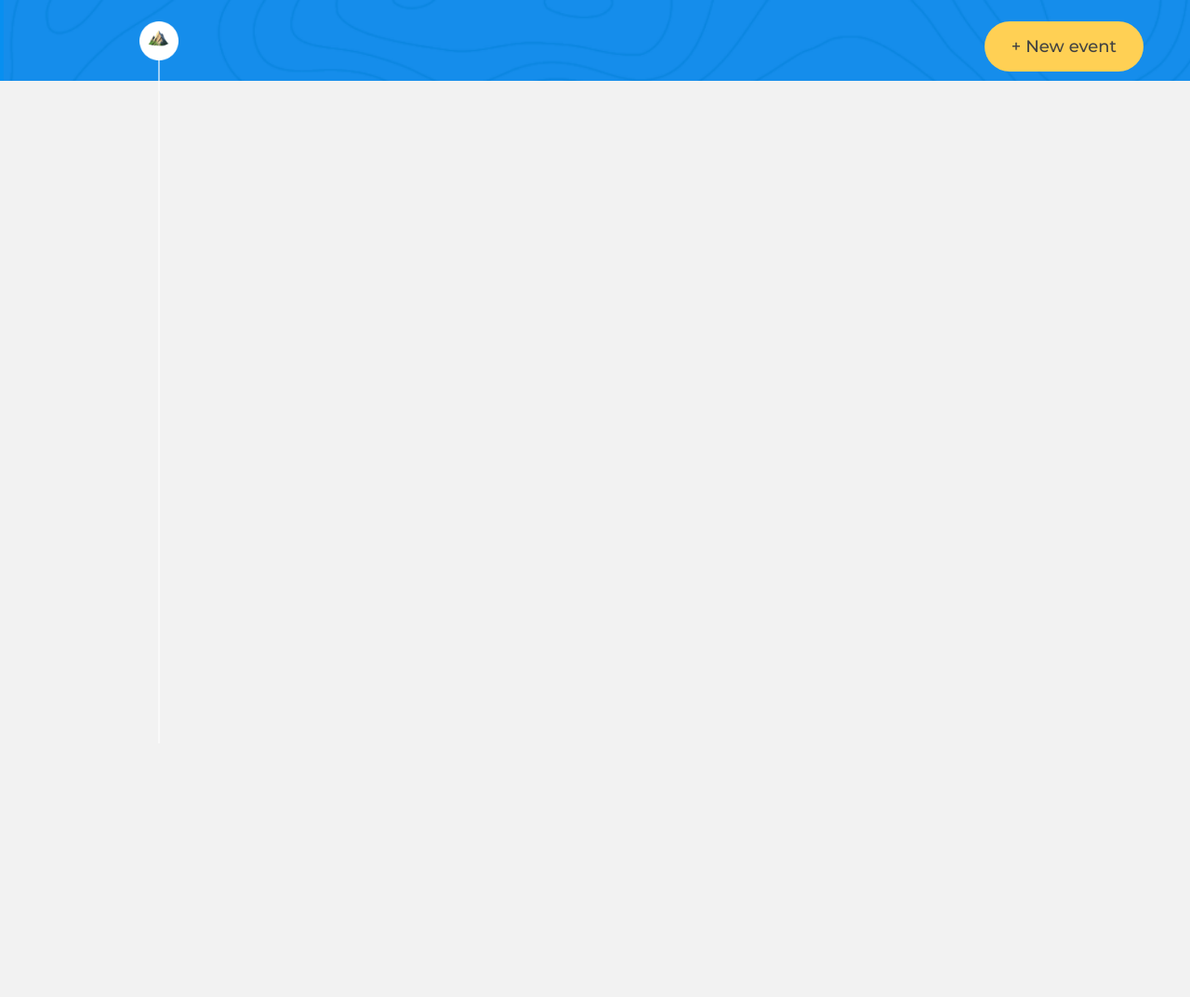
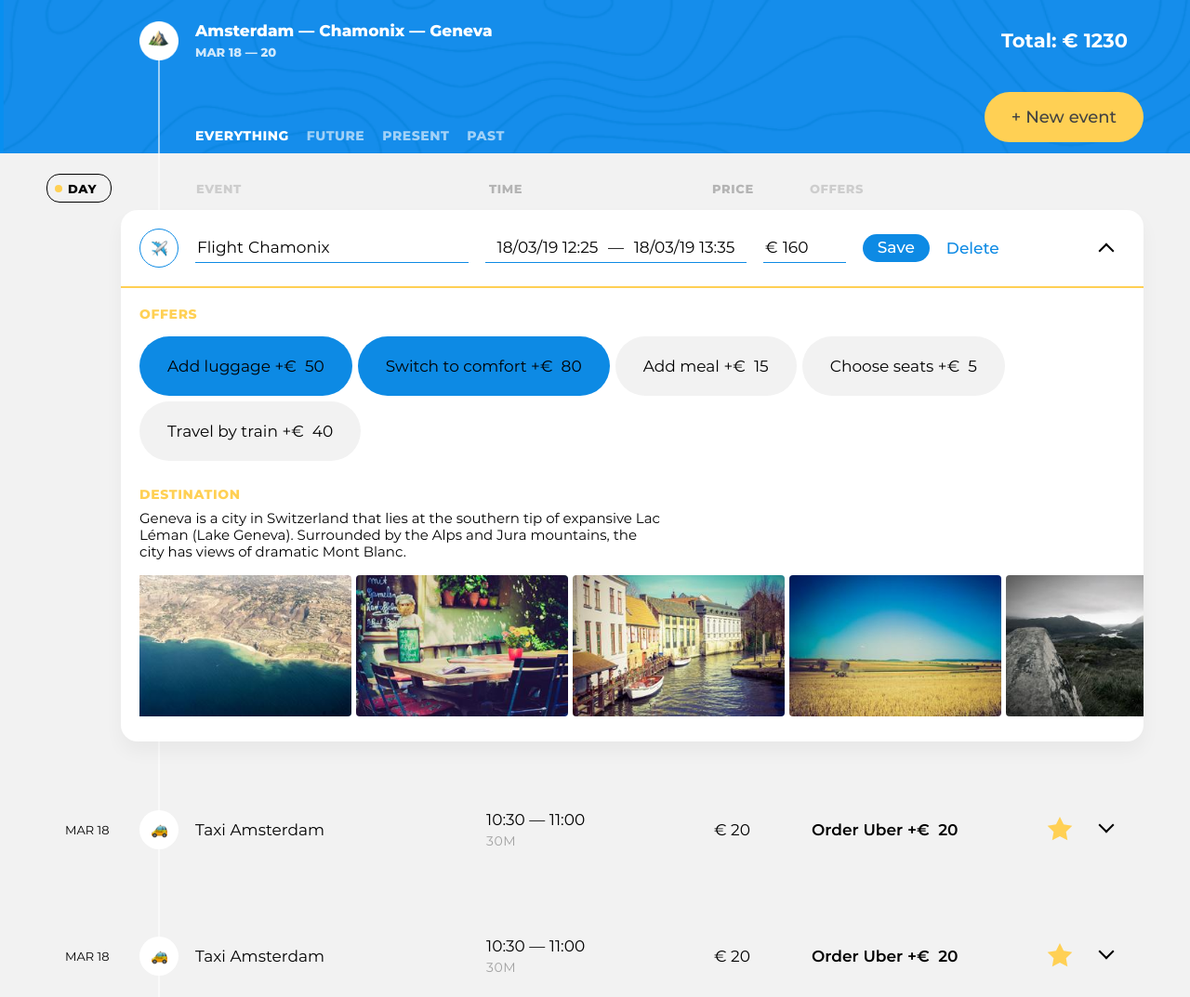
Before and after one commit to htmlacademy-ecmascript/16977-big-trip-21, a website built with webpack: page public/index.html in a window 1280 px wide. Shown: the top 1073 px of the page at 93% size. Before the commit the page ends 800 px from the top, so only its background shows below. Built offline with nearby package versions, Linux system fonts and the light colour scheme.

Commit message:
Время разбивать камни

```diff
--- a/src/main.js
+++ b/src/main.js
@@ -0,0 +1,20 @@
+import { RenderPosition, render } from './render.js';
+import WaypointInfoView from './view/waypoint-info-view.js';
+import FiltersView from './view/filters-view.js';
+import SortView from './view/sort-view.js';
+import WaypointContainerView from './view/waypoint-container-view.js';
+import BoardPresenter from './presenter/board-presenter.js';
+
+const tripMainContainer = document.querySelector('.trip-main');
+const filtersContainer = tripMainContainer.querySelector('.trip-controls__filters');
+const tripEventsContainer = document.querySelector('.trip-events');
+
+render(new WaypointInfoView(), tripMainContainer, RenderPosition.AFTERBEGIN);
+render(new FiltersView(), filtersContainer);
+render(new SortView(), tripEventsContainer);
+render(new WaypointContainerView(), tripEventsContainer);
+
+const eventListContainer = document.querySelector('.trip-events__list');
+const boardPresenter = new BoardPresenter({ boardContainer: eventListContainer });
+
+boardPresenter.init();
--- /dev/null
+++ b/src/presenter/board-presenter.js
@@ -0,0 +1,21 @@
+import { render } from '../render.js';
+import FormEditView from '../view/form-edit-view.js';
+import WaypointCardView from '../view/waypoint-card-view.js';
+
+const COUNT_CARDS = 3;
+
+export default class BoardPresenter {
+  formEdit = new FormEditView();
+
+  constructor({ boardContainer }) {
+    this.boardContainer = boardContainer;
+  }
+
+  init() {
+    render(this.formEdit, this.boardContainer);
+
+    for (let i = 0; i <= COUNT_CARDS; i++) {
+      render(new WaypointCardView(), this.boardContainer);
+    }
+  }
+}
--- a/src/render.js
+++ b/src/render.js
@@ -16,4 +16,4 @@ function render(component, container, place = RenderPosition.BEFOREEND) {
   container.insertAdjacentElement(place, component.getElement());
 }
 
-export {RenderPosition, createElement, render};
+export { RenderPosition, createElement, render };
--- /dev/null
+++ b/src/view/filters-view.js
@@ -0,0 +1,48 @@
+import { createElement } from '../render.js';
+
+const filtersTemplate = () => {
+  return (
+    `<form class="trip-filters" action="#" method="get">
+      <div class="trip-filters__filter">
+        <input id="filter-everything" class="trip-filters__filter-input  visually-hidden" type="radio" name="trip-filter" value="everything" checked="">
+        <label class="trip-filters__filter-label" for="filter-everything">Everything</label>
+      </div>
+
+      <div class="trip-filters__filter">
+        <input id="filter-future" class="trip-filters__filter-input  visually-hidden" type="radio" name="trip-filter" value="future">
+        <label class="trip-filters__filter-label" for="filter-future">Future</label>
+      </div>
+
+      <div class="trip-filters__filter">
+        <input id="filter-present" class="trip-filters__filter-input  visually-hidden" type="radio" name="trip-filter" value="present">
+        <label class="trip-filters__filter-label" for="filter-present">Present</label>
+      </div>
+
+      <div class="trip-filters__filter">
+        <input id="filter-past" class="trip-filters__filter-input  visually-hidden" type="radio" name="trip-filter" value="past">
+        <label class="trip-filters__filter-label" for="filter-past">Past</label>
+      </div>
+
+      <button class="visually-hidden" type="submit">Accept filter</button>
+    </form>`
+  );
+};
+
+
+export default class FiltersView {
+  getTemplate() {
+    return filtersTemplate();
+  }
+
+  getElement() {
+    if (!this.element) {
+      this.element = createElement(this.getTemplate());
+    }
+
+    return this.element;
+  }
+
+  removeElement() {
+    this.element = null;
+  }
+}
--- /dev/null
+++ b/src/view/form-edit-view.js
@@ -0,0 +1,189 @@
+import { createElement } from '../render.js';
+
+const templateFormEdit = () => {
+  return (
+    `<li class="trip-events__item">
+      <form class="event event--edit" action="#" method="post">
+        <header class="event__header">
+          <div class="event__type-wrapper">
+            <label class="event__type  event__type-btn" for="event-type-toggle-1">
+              <span class="visually-hidden">Choose event type</span>
+              <img class="event__type-icon" width="17" height="17" src="img/icons/flight.png" alt="Event type icon">
+            </label>
+            <input class="event__type-toggle  visually-hidden" id="event-type-toggle-1" type="checkbox">
+
+            <div class="event__type-list">
+              <fieldset class="event__type-group">
+                <legend class="visually-hidden">Event type</legend>
+
+                <div class="event__type-item">
+                  <input id="event-type-taxi-1" class="event__type-input  visually-hidden" type="radio" name="event-type" value="taxi">
+                  <label class="event__type-label  event__type-label--taxi" for="event-type-taxi-1">Taxi</label>
+                </div>
+
+                <div class="event__type-item">
+                  <input id="event-type-bus-1" class="event__type-input  visually-hidden" type="radio" name="event-type" value="bus">
+                  <label class="event__type-label  event__type-label--bus" for="event-type-bus-1">Bus</label>
+                </div>
+
+                <div class="event__type-item">
+                  <input id="event-type-train-1" class="event__type-input  visually-hidden" type="radio" name="event-type" value="train">
+                  <label class="event__type-label  event__type-label--train" for="event-type-train-1">Train</label>
+                </div>
+
+                <div class="event__type-item">
+                  <input id="event-type-ship-1" class="event__type-input  visually-hidden" type="radio" name="event-type" value="ship">
+                  <label class="event__type-label  event__type-label--ship" for="event-type-ship-1">Ship</label>
+                </div>
+
+                <div class="event__type-item">
+                  <input id="event-type-drive-1" class="event__type-input  visually-hidden" type="radio" name="event-type" value="drive">
+                  <label class="event__type-label  event__type-label--drive" for="event-type-drive-1">Drive</label>
+                </div>
+
+                <div class="event__type-item">
+                  <input id="event-type-flight-1" class="event__type-input  visually-hidden" type="radio" name="event-type" value="flight" checked="">
+                  <label class="event__type-label  event__type-label--flight" for="event-type-flight-1">Flight</label>
+                </div>
+
+                <div class="event__type-item">
+                  <input id="event-type-check-in-1" class="event__type-input  visually-hidden" type="radio" name="event-type" value="check-in">
+                  <label class="event__type-label  event__type-label--check-in" for="event-type-check-in-1">Check-in</label>
+                </div>
+
+                <div class="event__type-item">
+                  <input id="event-type-sightseeing-1" class="event__type-input  visually-hidden" type="radio" name="event-type" value="sightseeing">
+                  <label class="event__type-label  event__type-label--sightseeing" for="event-type-sightseeing-1">Sightseeing</label>
+                </div>
+
+                <div class="event__type-item">
+                  <input id="event-type-restaurant-1" class="event__type-input  visually-hidden" type="radio" name="event-type" value="restaurant">
+                  <label class="event__type-label  event__type-label--restaurant" for="event-type-restaurant-1">Restaurant</label>
+                </div>
+              </fieldset>
+            </div>
+          </div>
+
+          <div class="event__field-group  event__field-group--destination">
+            <label class="event__label  event__type-output" for="event-destination-1">
+              Flight
+            </label>
+            <input class="event__input  event__input--destination" id="event-destination-1" type="text" name="event-destination" value="Chamonix" list="destination-list-1">
+            <datalist id="destination-list-1">
+              <option value="Amsterdam"></option>
+              <option value="Geneva"></option>
+              <option value="Chamonix"></option>
+            </datalist>
+          </div>
+
+          <div class="event__field-group  event__field-group--time">
+            <label class="visually-hidden" for="event-start-time-1">From</label>
+            <input class="event__input  event__input--time" id="event-start-time-1" type="text" name="event-start-time" value="18/03/19 12:25">
+            —
+            <label class="visually-hidden" for="event-end-time-1">To</label>
+            <input class="event__input  event__input--time" id="event-end-time-1" type="text" name="event-end-time" value="18/03/19 13:35">
+          </div>
+
+          <div class="event__field-group  event__field-group--price">
+            <label class="event__label" for="event-price-1">
+              <span class="visually-hidden">Price</span>
+              €
+            </label>
+            <input class="event__input  event__input--price" id="event-price-1" type="text" name="event-price" value="160">
+          </div>
+
+          <button class="event__save-btn  btn  btn--blue" type="submit">Save</button>
+          <button class="event__reset-btn" type="reset">Delete</button>
+          <button class="event__rollup-btn" type="button">
+            <span class="visually-hidden">Open event</span>
+          </button>
+        </header>
+        <section class="event__details">
+          <section class="event__section  event__section--offers">
+            <h3 class="event__section-title  event__section-title--offers">Offers</h3>
+
+            <div class="event__available-offers">
+              <div class="event__offer-selector">
+                <input class="event__offer-checkbox  visually-hidden" id="event-offer-luggage-1" type="checkbox" name="event-offer-luggage" checked="">
+                <label class="event__offer-label" for="event-offer-luggage-1">
+                  <span class="event__offer-title">Add luggage</span>
+                  +€&nbsp;
+                  <span class="event__offer-price">50</span>
+                </label>
+              </div>
+
+              <div class="event__offer-selector">
+                <input class="event__offer-checkbox  visually-hidden" id="event-offer-comfort-1" type="checkbox" name="event-offer-comfort" checked="">
+                <label class="event__offer-label" for="event-offer-comfort-1">
+                  <span class="event__offer-title">Switch to comfort</span>
+                  +€&nbsp;
+                  <span class="event__offer-price">80</span>
+                </label>
+              </div>
+
+              <div class="event__offer-selector">
+                <input class="event__offer-checkbox  visually-hidden" id="event-offer-meal-1" type="checkbox" name="event-offer-meal">
+                <label class="event__offer-label" for="event-offer-meal-1">
+                  <span class="event__offer-title">Add meal</span>
+                  +€&nbsp;
+                  <span class="event__offer-price">15</span>
+                </label>
+              </div>
+
+              <div class="event__offer-selector">
+                <input class="event__offer-checkbox  visually-hidden" id="event-offer-seats-1" type="checkbox" name="event-offer-seats">
+                <label class="event__offer-label" for="event-offer-seats-1">
+                  <span class="event__offer-title">Choose seats</span>
+                  +€&nbsp;
+                  <span class="event__offer-price">5</span>
+                </label>
+              </div>
+
+              <div class="event__offer-selector">
+                <input class="event__offer-checkbox  visually-hidden" id="event-offer-train-1" type="checkbox" name="event-offer-train">
+                <label class="event__offer-label" for="event-offer-train-1">
+                  <span class="event__offer-title">Travel by train</span>
+                  +€&nbsp;
+                  <span class="event__offer-price">40</span>
+                </label>
+              </div>
+            </div>
+          </section>
+
+          <section class="event__section  event__section--destination">
+            <h3 class="event__section-title  event__section-title--destination">Destination</h3>
+            <p class="event__destination-description">Geneva is a city in Switzerland that lies at the southern tip of expansive Lac Léman (Lake Geneva). Surrounded by the Alps and Jura mountains, the city has views of dramatic Mont Blanc.</p>
+
+            <div class="event__photos-container">
+              <div class="event__photos-tape">
+                <img class="event__photo" src="img/photos/1.jpg" alt="Event photo">
+                <img class="event__photo" src="img/photos/2.jpg" alt="Event photo">
+                <img class="event__photo" src="img/photos/3.jpg" alt="Event photo">
+                <img class="event__photo" src="img/photos/4.jpg" alt="Event photo">
+                <img class="event__photo" src="img/photos/5.jpg" alt="Event photo">
+              </div>
+            </div>
+          </section>
+        </section>
+      </form>
+    </li>`
+  );
+};
+
+export default class FormEditView {
+  getTemplate() {
+    return templateFormEdit();
+  }
+
+  getElement() {
+    if (!this.element) {
+      this.element = createElement(this.getTemplate());
+    }
+
+    return this.element;
+  }
+
+  removeElement() {
+    this.element = null;
+  }
+}
--- /dev/null
+++ b/src/view/sort-view.js
@@ -0,0 +1,50 @@
+import { createElement } from '../render.js';
+
+const templateSort = () => {
+  return (
+    `<form class="trip-events__trip-sort  trip-sort" action="#" method="get">
+      <div class="trip-sort__item  trip-sort__item--day">
+        <input id="sort-day" class="trip-sort__input  visually-hidden" type="radio" name="trip-sort" value="sort-day" checked="">
+        <label class="trip-sort__btn" for="sort-day">Day</label>
+      </div>
+
+      <div class="trip-sort__item  trip-sort__item--event">
+        <input id="sort-event" class="trip-sort__input  visually-hidden" type="radio" name="trip-sort" value="sort-event" disabled="">
+        <label class="trip-sort__btn" for="sort-event">Event</label>
+      </div>
+
+      <div class="trip-sort__item  trip-sort__item--time">
+        <input id="sort-time" class="trip-sort__input  visually-hidden" type="radio" name="trip-sort" value="sort-time">
+        <label class="trip-sort__btn" for="sort-time">Time</label>
+      </div>
+
+      <div class="trip-sort__item  trip-sort__item--price">
+        <input id="sort-price" class="trip-sort__input  visually-hidden" type="radio" name="trip-sort" value="sort-price">
+        <label class="trip-sort__btn" for="sort-price">Price</label>
+      </div>
+
+      <div class="trip-sort__item  trip-sort__item--offer">
+        <input id="sort-offer" class="trip-sort__input  visually-hidden" type="radio" name="trip-sort" value="sort-offer" disabled="">
+        <label class="trip-sort__btn" for="sort-offer">Offers</label>
+      </div>
+    </form>`
+  );
+};
+
+export default class SortView {
+  getTemplate() {
+    return templateSort();
+  }
+
+  getElement() {
+    if (!this.element) {
+      this.element = createElement(this.getTemplate());
+    }
+
+    return this.element;
+  }
+
+  removeElement() {
+    this.element = null;
+  }
+}
--- /dev/null
+++ b/src/view/waypoint-card-view.js
@@ -0,0 +1,61 @@
+import { createElement } from '../render.js';
+
+const templateWaypointCard = () => {
+  return (
+    `<li class="trip-events__item">
+      <div class="event">
+        <time class="event__date" datetime="2019-03-18">MAR 18</time>
+        <div class="event__type">
+          <img class="event__type-icon" width="42" height="42" src="img/icons/taxi.png" alt="Event type icon">
+        </div>
+        <h3 class="event__title">Taxi Amsterdam</h3>
+        <div class="event__schedule">
+          <p class="event__time">
+            <time class="event__start-time" datetime="2019-03-18T10:30">10:30</time>
+            —
+            <time class="event__end-time" datetime="2019-03-18T11:00">11:00</time>
+          </p>
+          <p class="event__duration">30M</p>
+        </div>
+        <p class="event__price">
+          €&nbsp;<span class="event__price-value">20</span>
+        </p>
+        <h4 class="visually-hidden">Offers:</h4>
+        <ul class="event__selected-offers">
+          <li class="event__offer">
+            <span class="event__offer-title">Order Uber</span>
+            +€&nbsp;
+            <span class="event__offer-price">20</span>
+          </li>
+        </ul>
+        <button class="event__favorite-btn event__favorite-btn--active" type="button">
+          <span class="visually-hidden">Add to favorite</span>
+          <svg class="event__favorite-icon" width="28" height="28" viewBox="0 0 28 28">
+            <path d="M14 21l-8.22899 4.3262 1.57159-9.1631L.685209 9.67376 9.8855 8.33688 14 0l4.1145 8.33688 9.2003 1.33688-6.6574 6.48934 1.5716 9.1631L14 21z"></path>
+          </svg>
+        </button>
+        <button class="event__rollup-btn" type="button">
+          <span class="visually-hidden">Open event</span>
+        </button>
+      </div>
+    </li>`
+  );
+};
+
+export default class WaypointCardView {
+  getTemplate() {
+    return templateWaypointCard();
+  }
+
+  getElement() {
+    if (!this.element) {
+      this.element = createElement(this.getTemplate());
+    }
+
+    return this.element;
+  }
+
+  removeElement() {
+    this.element = null;
+  }
+}
--- /dev/null
+++ b/src/view/waypoint-container-view.js
@@ -0,0 +1,23 @@
+import { createElement } from '../render.js';
+
+const templateWaypointContainer = () => {
+  return `<ul class="trip-events__list"></ul>`;
+};
+
+export default class WaypointContainerView {
+  getTemplate() {
+    return templateWaypointContainer();
+  }
+
+  getElement() {
+    if (!this.element) {
+      this.element = createElement(this.getTemplate());
+    }
+
+    return this.element;
+  }
+
+  removeElement() {
+    this.element = null;
+  }
+}
--- /dev/null
+++ b/src/view/waypoint-info-view.js
@@ -0,0 +1,35 @@
+import { createElement } from '../render.js';
+
+const templateWaypointInfo = () => {
+  return (
+    `<section class="trip-main__trip-info  trip-info">
+      <div class="trip-info__main">
+        <h1 class="trip-info__title">Amsterdam — Chamonix — Geneva</h1>
+
+        <p class="trip-info__dates">Mar 18&nbsp;—&nbsp;20</p>
+      </div>
+
+      <p class="trip-info__cost">
+        Total: €&nbsp;<span class="trip-info__cost-value">1230</span>
+      </p>
+    </section>`
+  );
+};
+
+export default class WaypointInfoView {
+  getTemplate() {
+    return templateWaypointInfo();
+  }
+
+  getElement() {
+    if (!this.element) {
+      this.element = createElement(this.getTemplate());
+    }
+
+    return this.element;
+  }
+
+  removeElement() {
+    this.element = null;
+  }
+}
```
Also changed, not shown: package.json (+7 -0 lines), public/index.html (+2 -5 lines), src/view/form-create-view.js (added, +186 -0 lines).
